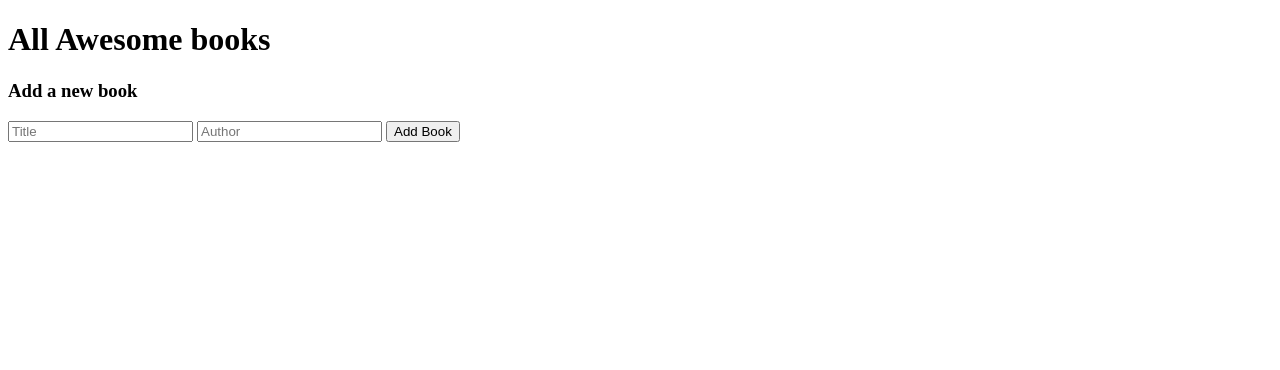
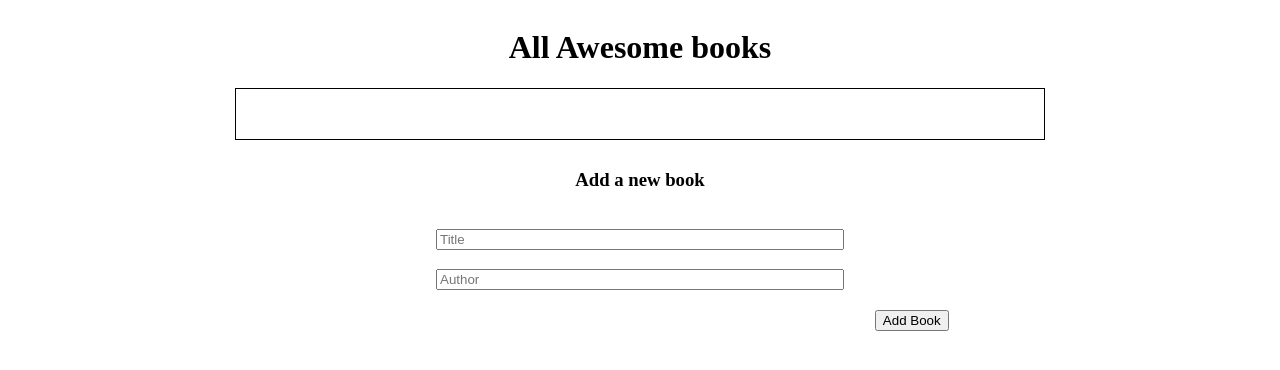
Before and after one commit to StevenWafeek/Awesome-books, a website: page index.html in a window 1280 px wide. Drawn offline with Linux system fonts and the light colour scheme.

Commit message:
Add style to the html

```diff
--- a/style.css
+++ b/style.css
@@ -1,3 +1,34 @@
 * {
   scroll-behavior: smooth;
 }
+body{
+  display: flex;
+  flex-direction: column;
+  align-items: center;
+}
+#book-list{
+  border: 1px solid black;
+  width: 60%;
+  padding: 2%;
+
+}
+#div{
+  display: flex;
+  width: 100%;
+  justify-content: space-between;
+  border-bottom: 1px solid blue;
+}
+.bookInputs{
+  width: 100%;
+  display: flex;
+  align-items: center;
+  flex-direction: column;
+  justify-content: space-around;
+  height: 200px;
+}
+.bookInputs input{
+  width: 400px;
+}
+.bookInputs button{
+  margin-left: 43%;
+}
```
